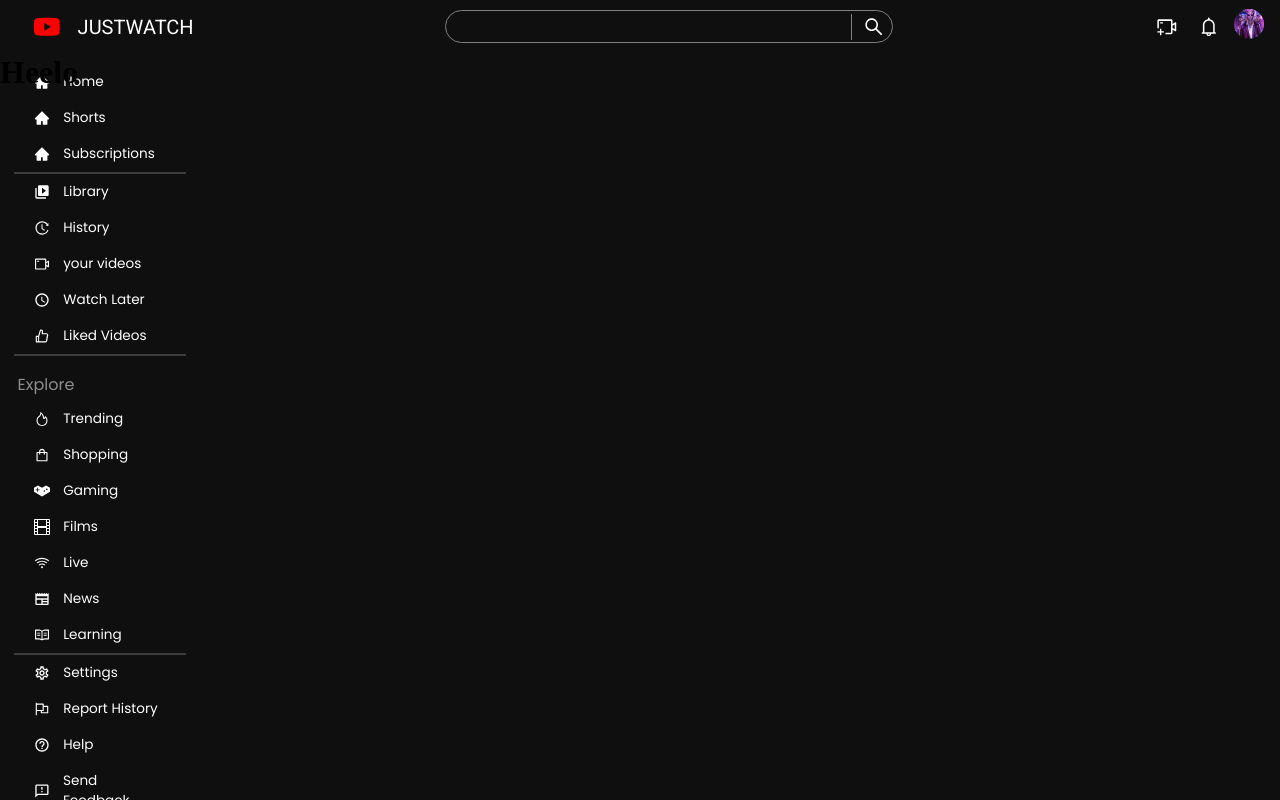
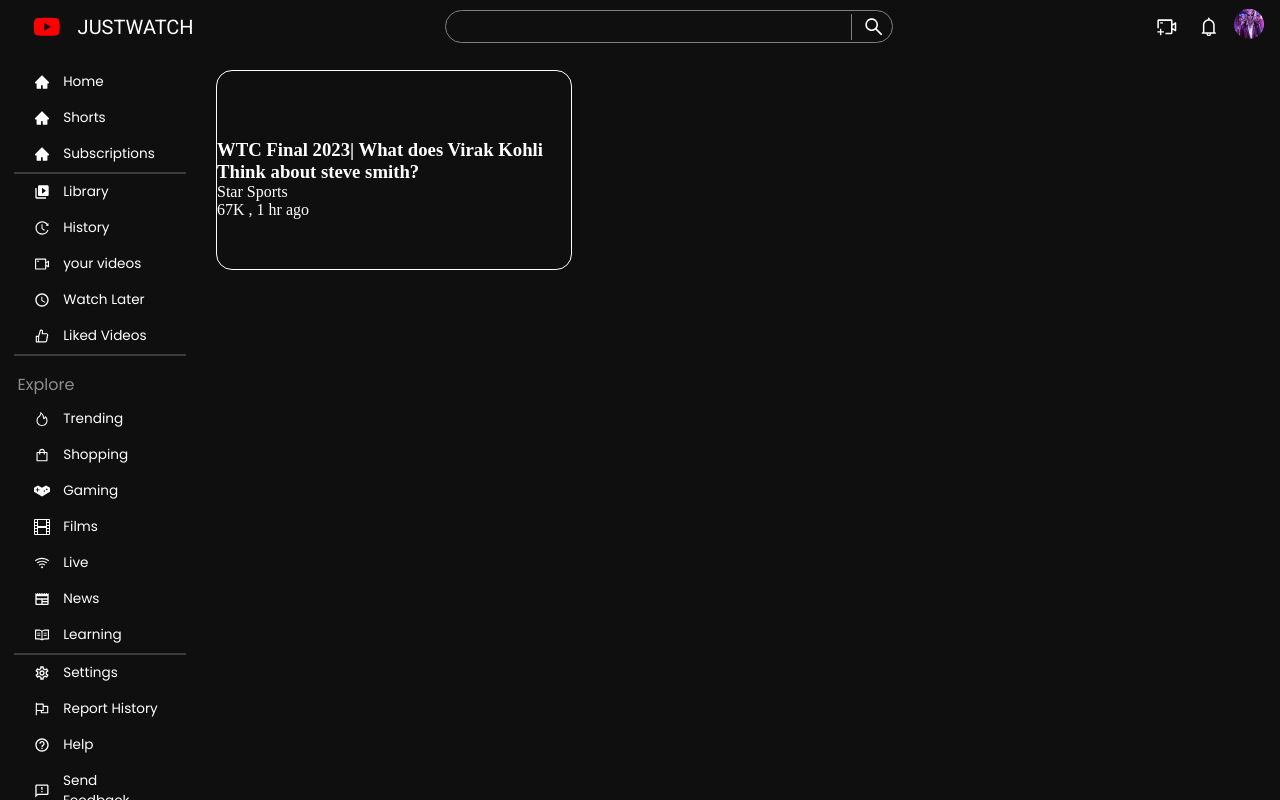
Before and after one commit to naveengitboi/youtubeclone, a React (Create React App) app in the folder client/: page / in a window 1280 px wide. Built offline with nearby package versions, Linux system fonts and the light colour scheme; the HTML template or start-up script is replaced by a standard one.

Commit message:
video card created

```diff
--- a/client/src/App.css
+++ b/client/src/App.css
@@ -41,3 +41,8 @@
 {
     background: var(--darkBg);
 }
+.page
+{
+    color: white;
+    padding: 1rem 1rem 1rem 13.5rem;
+}
--- /dev/null
+++ b/client/src/Content.jsx
@@ -0,0 +1,7 @@
+const Content = [
+    {
+        "title": "WTC Final 2023| What does Virak Kohli Think about steve smith?"
+    }
+]
+
+export default Content
--- a/client/src/components/VideoCards.jsx
+++ b/client/src/components/VideoCards.jsx
@@ -1,8 +1,19 @@
 import React from 'react'
+import '../css/VideoCards.css'
+function VideoCards(props) {
+  return (
+    <div className="card">
+      <img className='thumbnail' src="" alt="" />
+      <div className="videoDesc">
+          <img src="" alt="" />
+         <div className="details">
+           <h3 className='title'>{props.content[0].title}</h3>
+           <p className='channelName'>Star Sports</p>
+           <p className='viewsCounts'>67K , 1 hr ago</p>
+         </div>
 
-function VideoCards() {
-  return (
-    <h1>Heelo</h1>
+      </div>
+    </div>
   )
 }
 
--- a/client/src/css/Menu.css
+++ b/client/src/css/Menu.css
@@ -1,7 +1,7 @@
 .menuContainer
 {
     height: 100vh;
-    width: 200px;
+    width: 12.5rem;
     background-color: var(--darkBg);
     font-family: poppins, 'Roboto';
     padding: 4rem 0.85rem ;
--- /dev/null
+++ b/client/src/css/VideoCards.css
@@ -0,0 +1,17 @@
+.card
+{
+    display: flex;
+    flex-direction: column;
+    align-items: center;
+    justify-content: center;
+    width: 356px;
+    height: 200px;
+    border: 1px solid white;
+    border-radius: 1rem;
+
+}
+.thumbnail
+{
+    width: fit-content;
+
+}
--- a/client/src/pages/Home.jsx
+++ b/client/src/pages/Home.jsx
@@ -1,9 +1,11 @@
 import VideoCards from "../components/VideoCards"
-
+import Content from "../Content"
 function Home(){
     return(
         <>
-        <VideoCards/>
+        <div className="page">
+            <VideoCards content = {Content} />
+        </div>
         </>
     )
 }
```
Also changed, not shown: client/src/css/Home.css (added), client/src/img/videoCard/AGIKgqMHgQp66zrFZmYKq2BDF5ILD_cjLdYFWnGo6hInQg_s68-c-k-c0x00ffffff-no-rj.jpg (added), client/src/img/videoCard/hq720.png (added).
